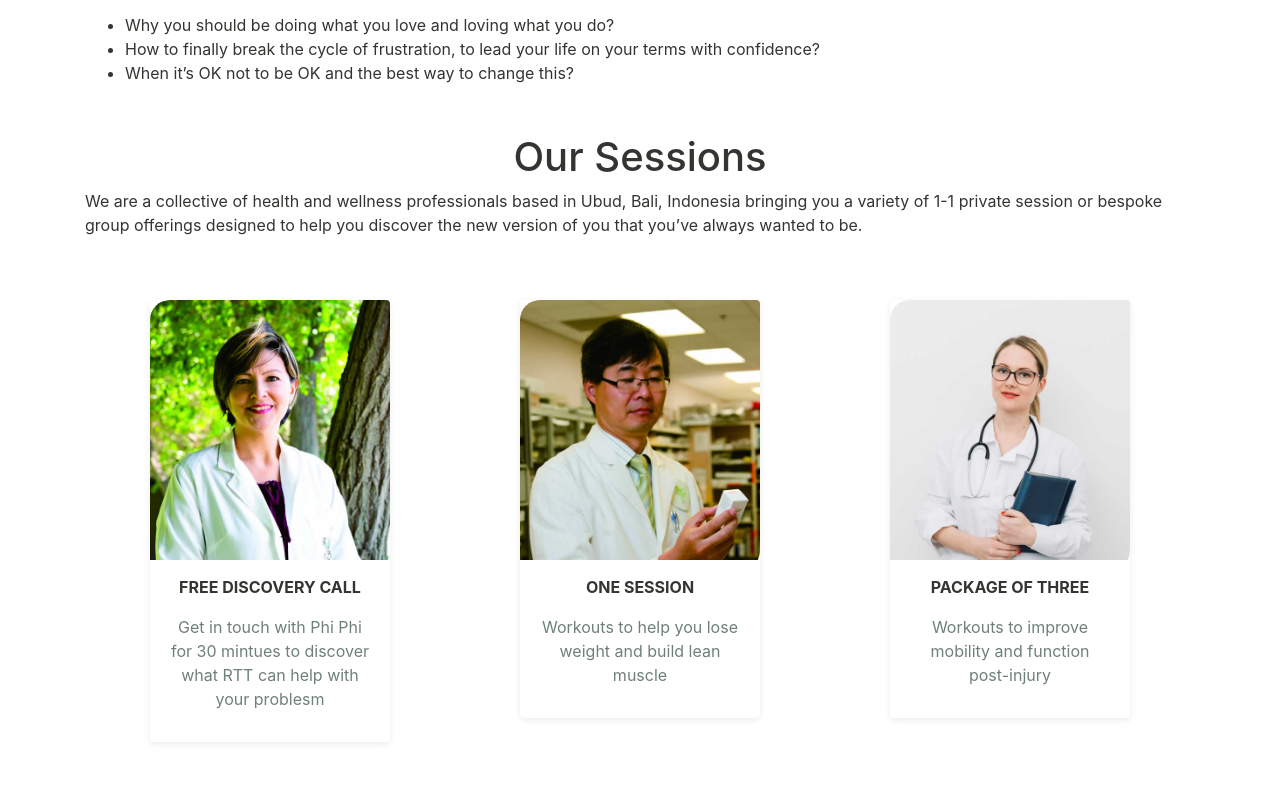
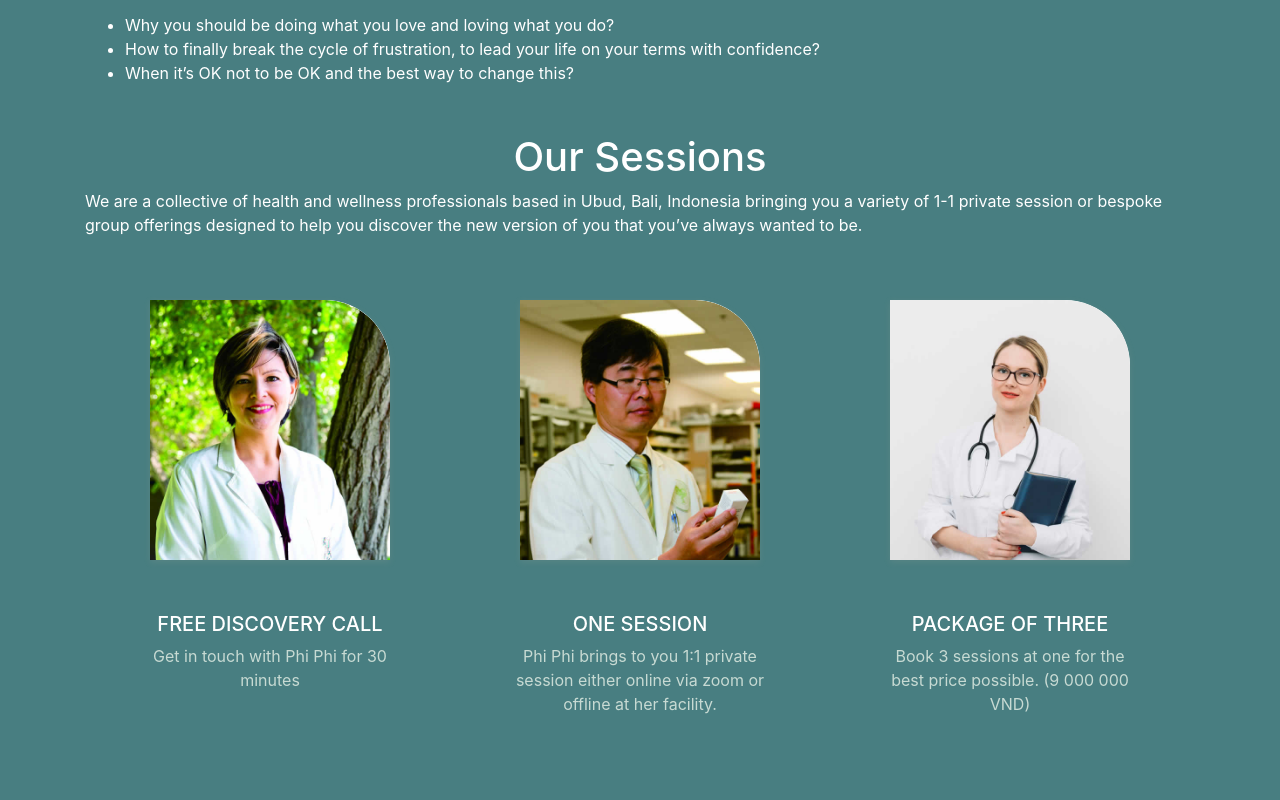
Before and after one commit to Duong1603/react-project-laravel, a React (Create React App) app: page / in a window 1280 px wide. Shown: the part 960-1760 px from the top of the page. Built offline with nearby package versions, Linux system fonts and the light colour scheme.

Commit message:
building part session nearly finish

```diff
--- a/src/Pages/Session/ContentSession.js
+++ b/src/Pages/Session/ContentSession.js
@@ -1,8 +1,10 @@
+
 import React from "react";
 import Session from "./Session.css";
+
 export default function ContentSession() {
   return (
-    <>
+    <div className="container-session">
       <div
         className="page-hero bg-image overlay-dark"
         style={{ backgroundImage: "url(../assets/img/bg_image_1.jpg)" }}
@@ -92,9 +94,9 @@ export default function ContentSession() {
           </p>
           <div className="owl-carousel wow fadeInUp" id="doctorSlideshow">
             <div className="item">
-              <div className="card-doctor">
+              <div className="card-doctor" id="border-card">
                 <div className="header">
-                  <img src="../assets/img/doctors/doctor_1.jpg" alt="" className ="image-session"/>
+                  <img src="../assets/img/doctors/doctor_1.jpg" alt="" className="image-session" />
                   <div className="meta">
                     <a href="#">
                       <span className="mai-call" />
@@ -104,16 +106,17 @@ export default function ContentSession() {
                     </a>
                   </div>
                 </div>
-                <div className="body">
-                  <strong><p className="text-center xl-4">FREE DISCOVERY CALL</p></strong>
-                  <p className="text-center mb text-grey">Get in touch with Phi Phi for 30 mintues to discover what RTT can help with your problesm</p>
+
               </div>
+              <div className="body" id="title-name">
+                <strong><h5 className="text-center xl-4">FREE DISCOVERY CALL</h5></strong>
+                <p className="text-center mb text-grey" id="color-item-text">Get in touch with Phi Phi for 30 minutes</p>
               </div>
             </div>
             <div className="item">
-              <div className="card-doctor">
+              <div className="card-doctor" id="border-card">
                 <div className="header">
-                  <img src="../assets/img/doctors/doctor_2.jpg" alt="" className ="image-session"/>
+                  <img src="../assets/img/doctors/doctor_2.jpg" alt="" className="image-session" />
                   <div className="meta">
                     <a href="#">
                       <span className="mai-call" />
@@ -123,16 +126,16 @@ export default function ContentSession() {
                     </a>
                   </div>
                 </div>
-                <div className="body">
-                <strong><p className="text-center xl-4">ONE SESSION</p></strong>
-                  <p className="text-center mb text-grey">Workouts to help you lose weight and build lean muscle</p>
               </div>
+              <div className="body" id="title-name">
+                <strong><h5 className="text-center xl-4">ONE SESSION</h5></strong>
+                <p className="text-center mb text-grey" id="color-item-text">Phi Phi brings to you 1:1 private session either online via zoom or offline at her facility.</p>
               </div>
             </div>
             <div className="item">
-              <div className="card-doctor">
+              <div className="card-doctor" id="border-card">
                 <div className="header">
-                  <img src="../assets/img/doctors/doctor_3.jpg" alt="" className ="image-session"/>
+                  <img src="../assets/img/doctors/doctor_3.jpg" alt="" className="image-session" />
                   <div className="meta">
                     <a href="#">
                       <span className="mai-call" />
@@ -142,15 +145,16 @@ export default function ContentSession() {
                     </a>
                   </div>
                 </div>
-                <div className="body">
-                <strong><p className="text-center xl-4">PACKAGE OF THREE</p></strong>
-                  <p className="text-center mb text-grey">Workouts to improve mobility and function post-injury</p>
+
+              </div>
+              <div className="body" id="title-name">
+                <strong><h5 className="text-center xl-4">PACKAGE OF THREE</h5></strong>
+                <p className="text-center mb text-grey" id="color-item-text"> Book 3 sessions at one for the best price possible.  (9 000 000 VND)</p>
               </div>
             </div>
           </div>
         </div>
       </div>
     </div>
-    </>
   );
 }
--- a/src/Pages/Session/Session.css
+++ b/src/Pages/Session/Session.css
@@ -1,7 +1,30 @@
+
+@import url('https://fonts.googleapis.com/css2?family=Roboto+Mono:wght@100&family=Roboto:wght@100&display=swap');
 .image-session{
-    border-top-left-radius: 20px;
-    border-top-right-radius: 0;
-    border-bottom-right-radius: 30px;
-    border-bottom-left-radius: 0;
+    border-top-left-radius: 0px;
+    border-top-right-radius: 65px;
+}
+.container-session{
+    color:white;
+/* color-background:#487E81; */
+background-color:#487E81 ;
+}
+#title-name{
+    padding: 10% 15%;
+    color:white;
+}
 
+.card-doctor .header {
+    border-top-right-radius: 65px;
+    /* color:white; */
 }
+
+#border-card{
+    border-top-left-radius: 0px;
+    border-top-right-radius: 65px;
+    border-bottom-right-radius: 0px;
+    border-bottom-left-radius:0px;
+}
+#color-item-text{
+    color:#c7dad3 !important;
+}
```
Lines whose indentation alone changed are shown as unchanged.
